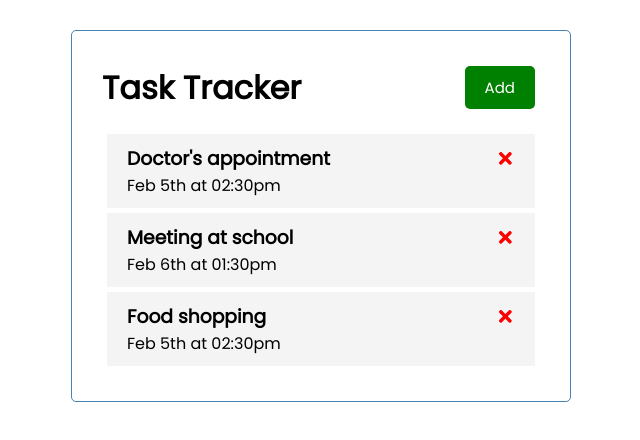
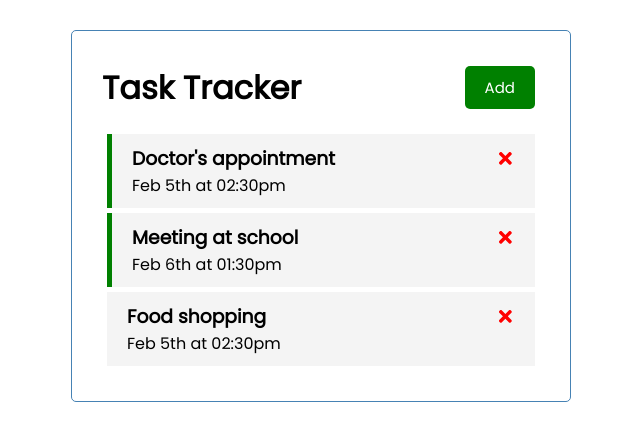
Before and after one commit to Tchybooxur/React_Task_Tracker, a React (Create React App) app: page / in a window 1280 px wide. Shown: the top 440 px of the page, without its empty margins (319-959 px from the left). Built offline with nearby package versions, Linux system fonts and the light colour scheme.

Commit message:
included delete & toggle reminder features

```diff
--- a/src/App.js
+++ b/src/App.js
@@ -26,12 +26,21 @@
 
 // delete Task
 const deleteTask = (id) => {
-    console.log("delete!", id);
+  setTasks(tasks.filter((task) => task.id !== id));
 }
+
+// toggle the reminder
+const toggleReminder = (id) => {
+  setTasks(tasks.map((task) => task.id === id ?
+  {...task, reminder : !task.reminder} : task));
+}
+
   return (
     <div className="container">
       <Header />
-      <Tasks tasks={ tasks }/>
+      {tasks.length <= 0 ? "No task" :
+      <Tasks tasks={ tasks } onDelete={ deleteTask }
+      onToggle={ toggleReminder } />}
     </div>
   );
 }
--- a/src/components/Task.js
+++ b/src/components/Task.js
@@ -1,11 +1,13 @@
 import { FaTimes } from 'react-icons/fa';
 
 
-const Task = ({ task }) => {
+const Task = ({ task, onDelete, onToggle }) => {
   return (
-    <div className="task">
+    <div className={`task ${task.reminder ? "reminder" : ""}`}
+    onDoubleClick={() => onToggle(task.id)}>
       <h3>{task.text} <FaTimes
-      style={{color:"red", cursor:"pointer"}}/> </h3>
+      style = {{color:"red", cursor:"pointer"}}
+      onClick = {() => onDelete(task.id)} /> </h3>
       <p>{task.day} </p>
     </div>
   )
--- a/src/components/Tasks.js
+++ b/src/components/Tasks.js
@@ -1,11 +1,12 @@
 import Task from "./Task";
 
-const Tasks = ({ tasks }) => {
+const Tasks = ({ tasks, onDelete, onToggle }) => {
 
   return (
     <>
       {tasks.map((task) =>
-      (<Task key={task.id} task={task}/>))}
+      (<Task key={task.id} task={task}
+      onDelete={ onDelete } onToggle={ onToggle }/>))}
     </>
   )
 }
```
